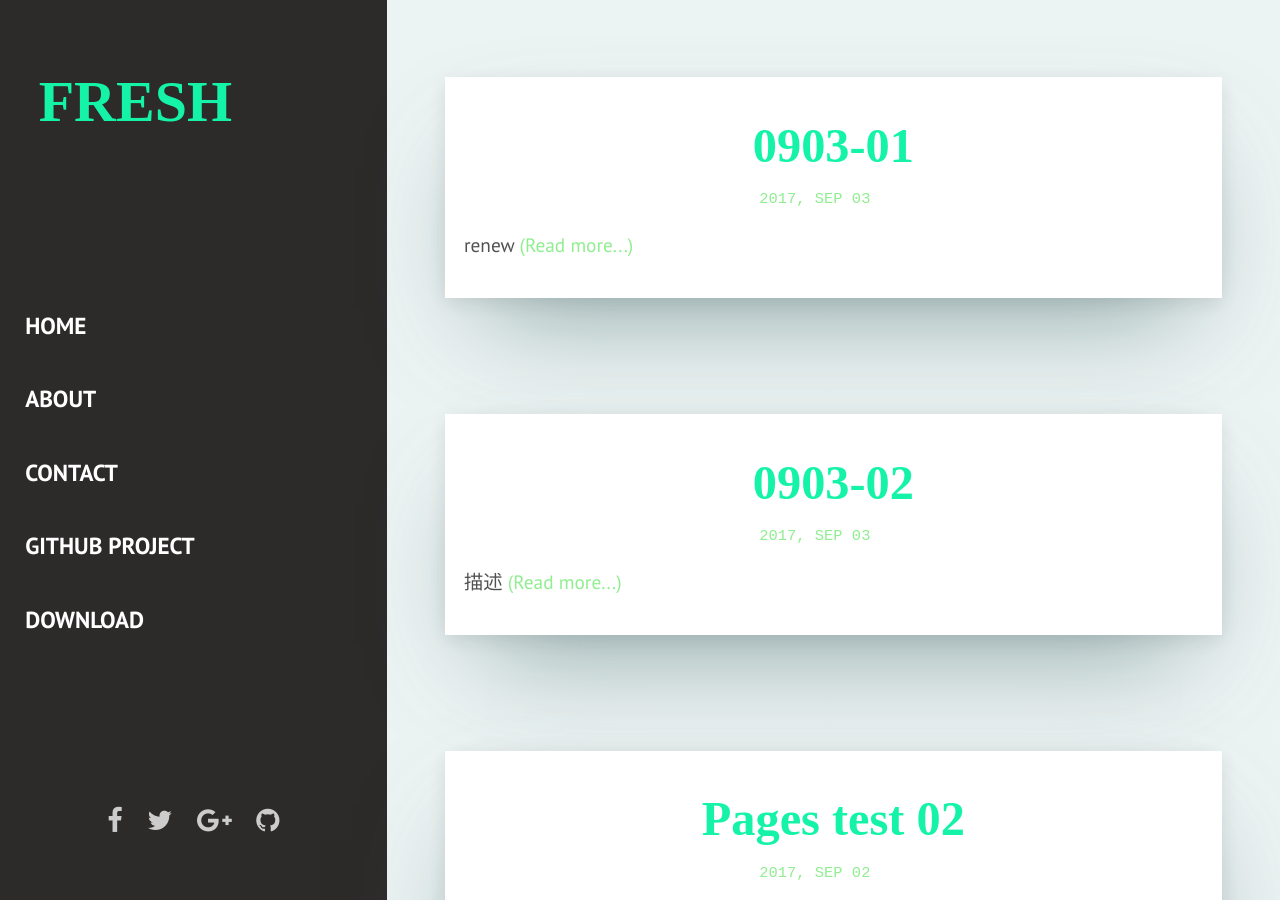
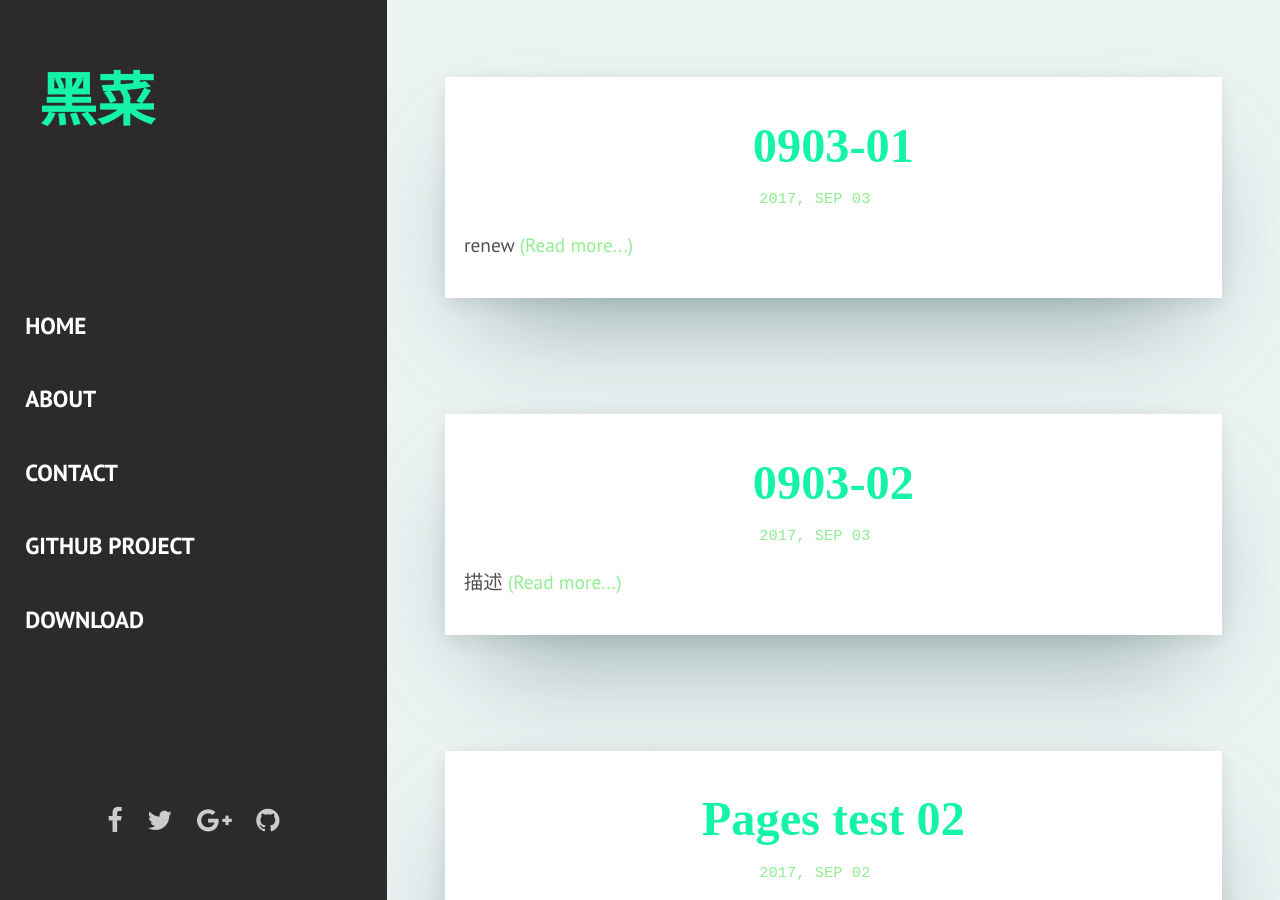
Before and after one commit to xmei369/xmei369.github.io, a Jekyll site: the page built from index.html, in a window 1280 px wide and 900 px high. Built offline with Jekyll 4.4.1, drawn with Linux system fonts in a browser that asks for light colours; some web fonts are replaced; the list of posts is cut into pages by our own code.

Commit message:
Update _config.yml

```diff
--- a/_config.yml
+++ b/_config.yml
@@ -1,5 +1,5 @@
 # Profile information
-name: Fresh
+name: 黑菜
 title: Fresh - Free Jekyll Theme
 description: > # this means to ignore newlines until "baseurl:"
   Write an awesome description for your new site here. You can edit this
```
